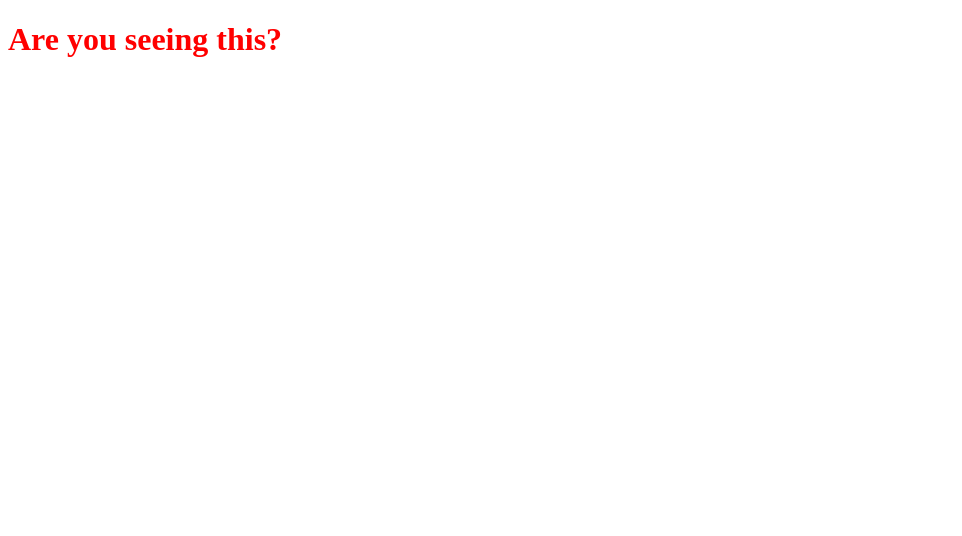
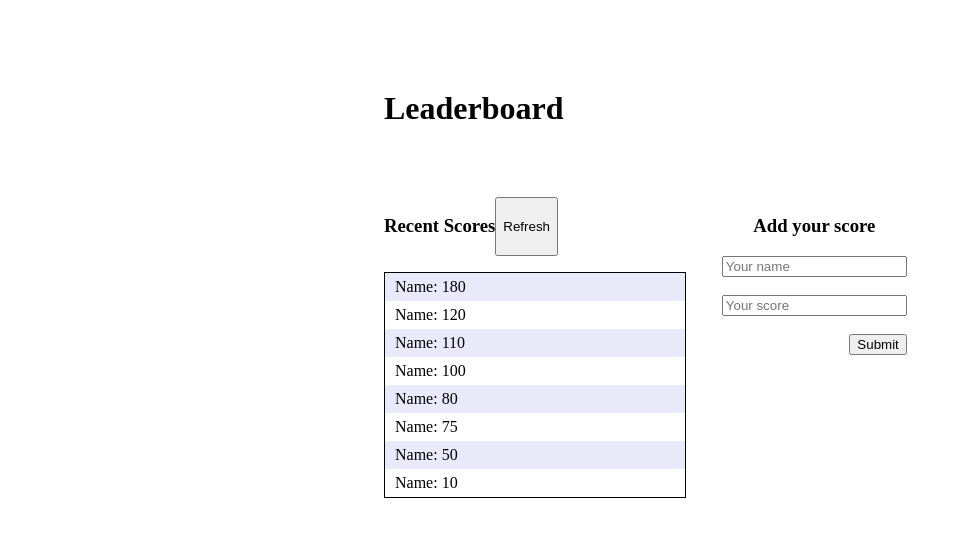
Before and after one commit to brytebee/Leaderboard, a website built with webpack: page src/index.html in a window 1280 px wide. Shown: the whole page, without its empty margins (0-962 px from the left). Built offline with nearby package versions, Linux system fonts and the light colour scheme.

Commit message:
Add initial styling

```diff
--- a/package.json
+++ b/package.json
@@ -6,7 +6,7 @@
     "test": "echo \"Error: no test specified\" && exit 1",
     "watch": "webpack --watch",
     "build": "webpack",
-    "start": "webpack serve --open"
+    "start": "webpack serve --open && npm run watch"
   },
   "repository": {
     "type": "git",
--- a/src/index.html
+++ b/src/index.html
@@ -8,7 +8,31 @@
 </head>
 
 <body>
-  <h1>Hello world</h1>
+  <h1 id="page-title">Leaderboard</h1>
+  <section id="main" class="flex">
+    <section id="scores">
+      <header id="scores-header" class="flex">
+        <h3 id="score-title">Recent Scores</h3>
+        <button id="refresh-button">Refresh</button>
+      </header>
+      <ul id="score-list">
+        <li class="list-item">Name: 180</li>
+        <li class="list-item">Name: 120</li>
+        <li class="list-item">Name: 110</li>
+        <li class="list-item">Name: 100</li>
+        <li class="list-item">Name: 80</li>
+        <li class="list-item">Name: 75</li>
+        <li class="list-item">Name: 50</li>
+        <li class="list-item">Name: 10</li>
+      </ul>
+    </section>
+    <section id="form" class="flex">
+      <h3>Add your score</h3>
+      <input type="text" id="name-input" placeholder="Your name"> <br>
+      <input type="text" id="score-input" placeholder="Your score"> <br>
+      <button id="submit" name="submit">Submit</button>
+    </section>
+  </section>
 </body>
 
 </html>
--- a/src/index.js
+++ b/src/index.js
@@ -1,3 +1,6 @@
 import './styles.css';
+// import { addScore } from './script.js'
 
-document.getElementsByTagName('h1')[0].innerHTML = 'Are you seeing this?'
+// document.getElementById('submit').addEventListener('click', () => {
+//   addScore();
+// });
--- a/src/styles.css
+++ b/src/styles.css
@@ -1,3 +1,47 @@
-h1 {
-  color: red;
+body {
+  margin: 7% 30%;
 }
+
+#page-title {
+  margin-bottom: 70px;
+}
+
+.flex {
+  display: flex;
+}
+
+#scores {
+  margin-right: 7%;
+}
+
+/* #refresh-button {
+  justify-self: center;
+} */
+
+#form {
+  flex-direction: column;
+  align-items: center;
+}
+
+#score-list {
+  border: 1px solid black;
+  list-style: none;
+  width: 300px;
+  padding-inline-start: 0;
+}
+
+#score-list > li {
+  padding: 5px 0 5px 10px;
+}
+
+#score-list > li:nth-of-type(odd) {
+  background-color: #e9e9f9;
+}
+
+#list-item {
+  background-color: #e9e9f9;
+}
+
+#submit {
+  align-self: flex-end;
+}
```
